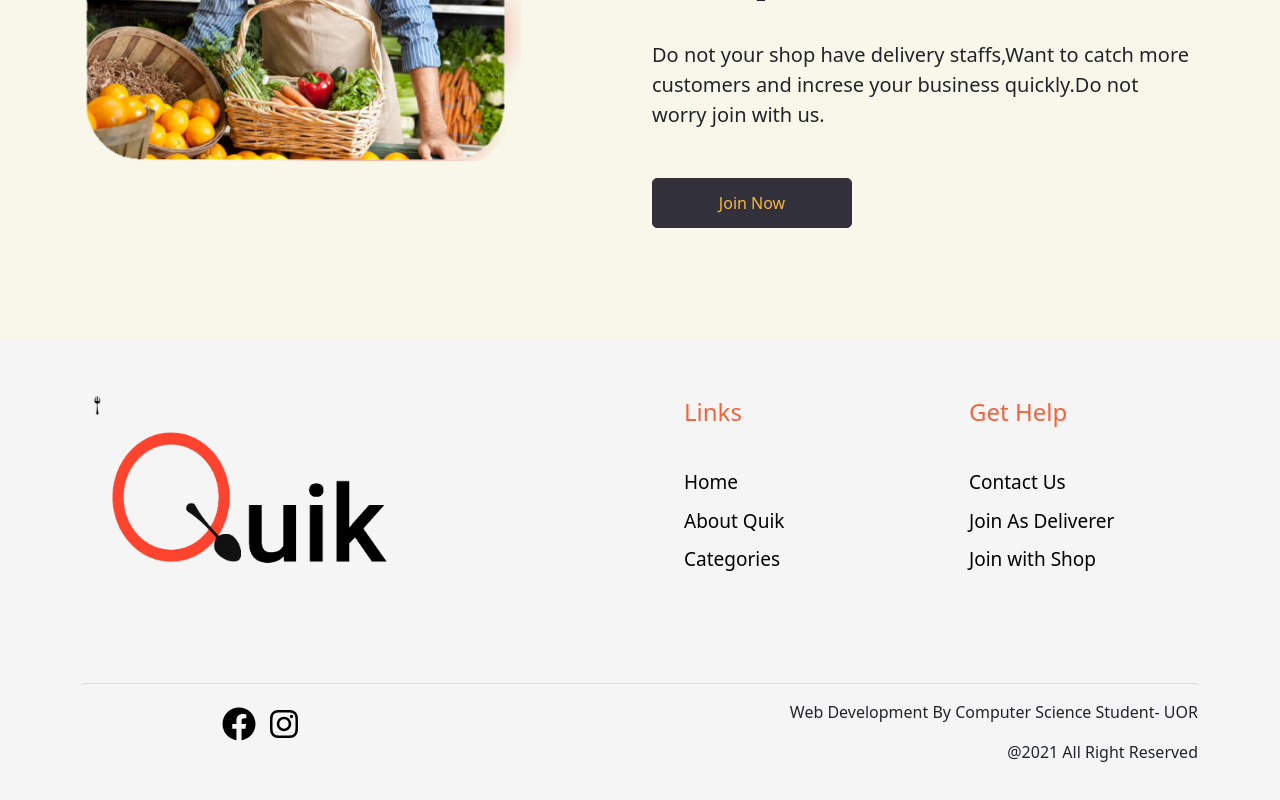
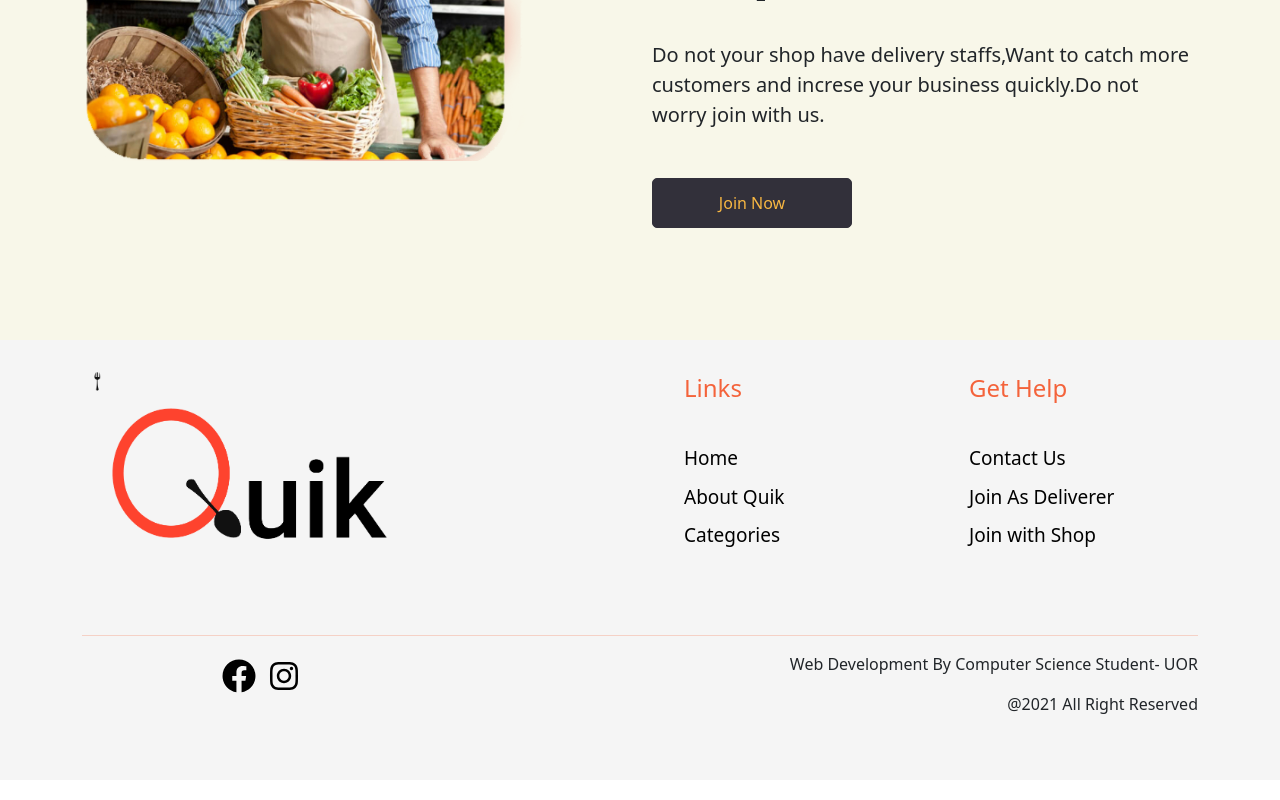
Before and after one commit to Nuwanthi-M/E-commerceSite_Homepage, a React (Create React App) app: page / in a window 1280 px wide. Shown: the part 4148-4948 px from the top of the page. Built offline with nearby package versions, Linux system fonts and the light colour scheme.

Commit message:
Completed

```diff
--- a/src/Components/Footer/Footer.js
+++ b/src/Components/Footer/Footer.js
@@ -80,7 +80,7 @@ function Footer(){
         <React.Fragment>
             <MainContainer className='container-fluid'>
                 <div className='container'>
-                    <div className='row py-5'>
+                    <div className='row py-4'>
                         <div className='col-12 col-lg-4 col-sm-12'>
                             < FooterLogo src={Footerlogo} alt='footer'/>
                         </div>
--- a/src/Components/home/home-container.js
+++ b/src/Components/home/home-container.js
@@ -36,6 +36,7 @@ const DelivererContent=styled.div`
 `;
 const CustomerContent=styled.div`
     background-image:linear-gradient(180deg, #F6C06A 0%, rgba(254, 141, 110, 0) 100%);
+    margin:0px;
 `;
 const CuroesulContent=styled.div`
     background-color:white;
```
